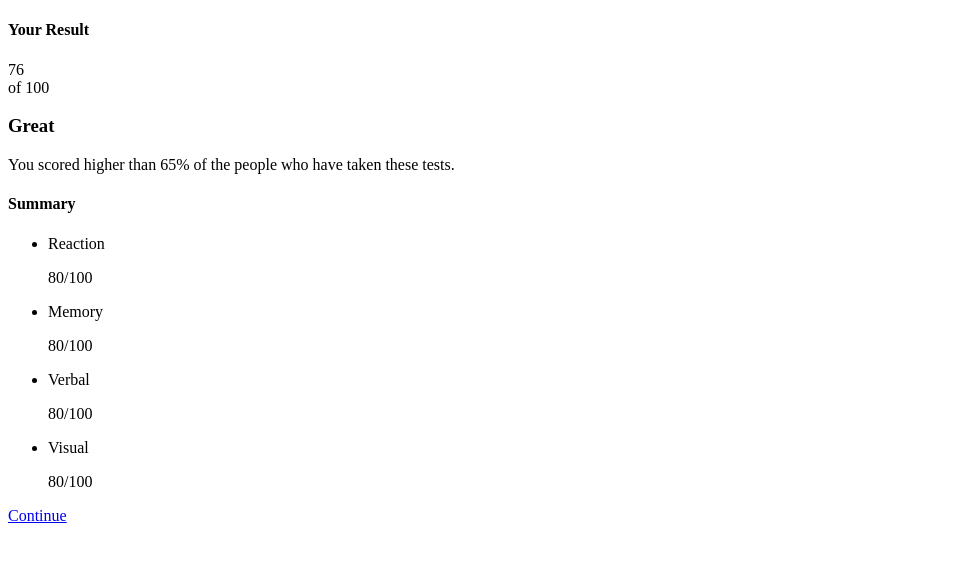
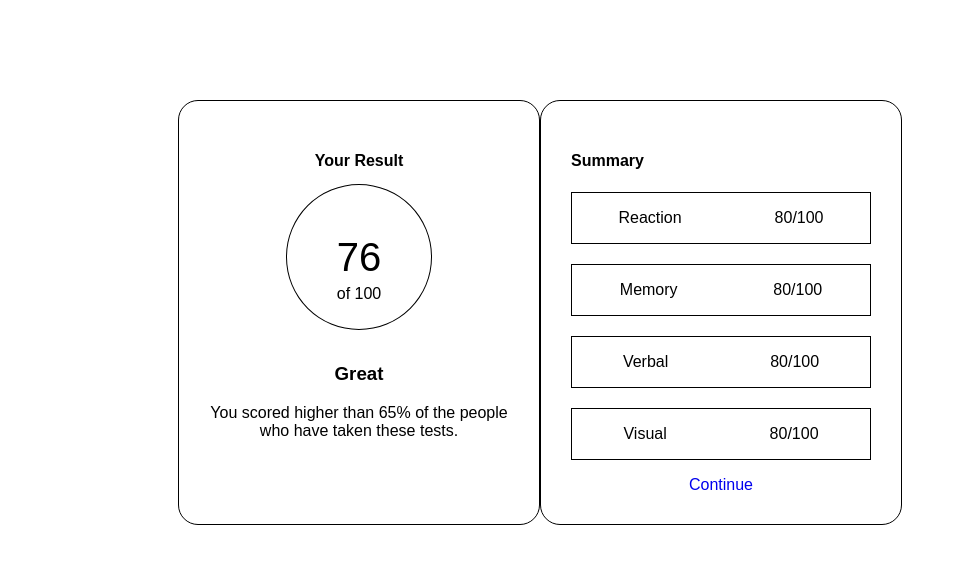
Before and after one commit to rahiq-rahman/Frontend-Mentor, a plain HTML site: page results-summary-component-main/results-summary.html in a window 1280 px wide. Shown: the whole page, without its empty margins (0-957 px from the left). Drawn offline with Linux system fonts and the light colour scheme.

Commit message:
redone basic structure of result summary

```diff
--- /dev/null
+++ b/results-summary-component-main/assets/css/result-summary.css
@@ -0,0 +1,55 @@
+body{
+    margin: 0%;
+    padding: 0%;
+    font-family: sans-serif;
+    margin: 100px 0px;
+}
+.wrapper{
+    max-width: 1080px;
+    display: flex;
+    justify-content: center;
+    text-align: center;
+    flex-wrap: wrap;
+}
+.result{
+    width: 300px;
+    border-radius: 20px;
+    border: 1px solid black;
+    padding: 30px;
+}
+.mark{
+    margin: 70px 0px 60px;
+}
+.obtained-mark{
+    padding: 50px 50px 50px;
+    border: 1px solid black;
+    border-radius: 50%;
+    font-size: 40px;
+    position: relative;
+    bottom: 5px;
+}
+.summary{
+    width: 300px;
+    padding: 30px;
+    border-radius: 20px;
+    border: 1px solid black;
+}
+.summary h4{
+    text-align: left;
+}
+ul{
+    display: flex;
+    flex-direction: column;
+    list-style-type: none;
+    padding: 0;
+    gap: 20px;
+}
+li{
+    display: flex;
+    align-items: center;
+    justify-content: space-around;
+    border: 1px solid black;
+}
+a{
+    text-decoration: none;
+}
--- a/results-summary-component-main/results-summary.html
+++ b/results-summary-component-main/results-summary.html
@@ -4,15 +4,15 @@
   <meta charset="UTF-8">
   <meta name="viewport" content="width=device-width, initial-scale=1.0">
   <title>Result Summary</title>
+
+  <!--CSS Links-->
+  <link rel="stylesheet" href="assets/css/result-summary.css">
 </head>
-<style>
-
-</style>
 <body>
   <div class="wrapper">
     <div class="result">
       <h4>Your Result</h4>
-      <p class="obtained-mark"><span>76</span><br>of 100</p>
+      <p class="mark"><span class="obtained-mark">76</span><br>of 100</p>
       <h3>Great</h3>
       <p>You scored higher than 65% of the people who have taken these tests.</p>
     </div>
```
